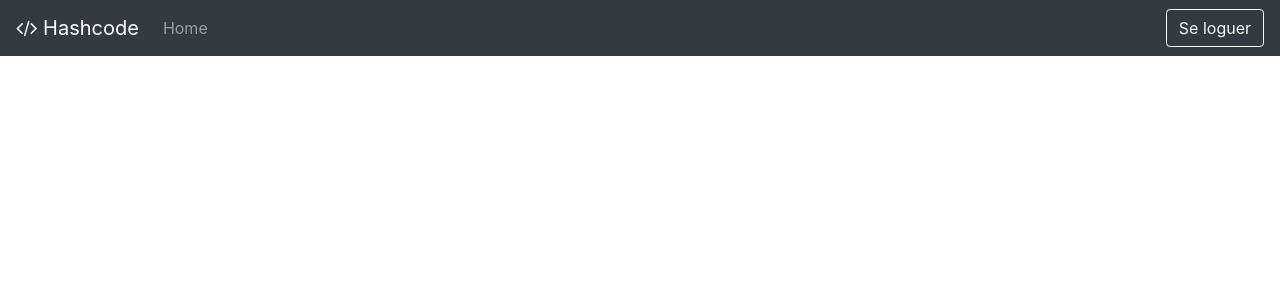
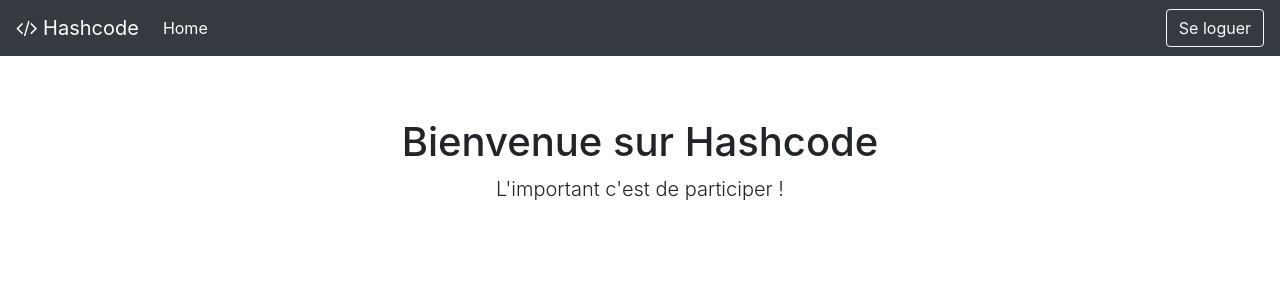
Before and after one commit to NicolasFuchs/Hashcode, an Angular app in the folder Implementation/frontend/: page /home in a window 1280 px wide. Before the commit this address led to /. Shown: the top 300 px of the page. Built offline with nearby package versions, Linux system fonts and the light colour scheme.

Commit message:
Ajout de la page de bienvenue

```diff
--- a/Implementation/frontend/src/app/app.module.ts
+++ b/Implementation/frontend/src/app/app.module.ts
@@ -9,13 +9,15 @@ import {HTTP_INTERCEPTORS, HttpClientModule} from '@angular/common/http';
 import {HeaderComponent} from './component/header/header.component';
 import {AuthenticationInterceptor} from './interceptor/authentication.interceptor';
 import {AuthenticationService} from './service/authentication.service';
+import {HomeComponent} from './component/home/home.component';
 
 
 @NgModule({
   declarations: [
     AppComponent,
     PersonComponent,
-    HeaderComponent
+    HeaderComponent,
+    HomeComponent
   ],
   imports: [
     BrowserModule,
--- a/Implementation/frontend/src/app/component/header/header.component.html
+++ b/Implementation/frontend/src/app/component/header/header.component.html
@@ -7,7 +7,7 @@
   <div class="collapse navbar-collapse" id="navbarCollapse">
     <ul class="navbar-nav mr-auto">
       <li class="nav-item">
-        <a class="nav-link" href="#">Home</a>
+        <a class="nav-link" routerLink="/home" routerLinkActive="active">Home</a>
       </li>
     </ul>
     <div *ngIf="isLogged()" class="profile-infos">
--- /dev/null
+++ b/Implementation/frontend/src/app/component/home/home.component.css
@@ -0,0 +1,4 @@
+.welcome-message {
+  padding: 3rem 1.5rem;
+  text-align: center;
+}
--- /dev/null
+++ b/Implementation/frontend/src/app/component/home/home.component.html
@@ -0,0 +1,6 @@
+<div class="container">
+  <div class="welcome-message">
+    <h1>Bienvenue sur Hashcode</h1>
+    <p class="lead">L'important c'est de participer !</p>
+  </div>
+</div>
```
Also changed, not shown: Implementation/frontend/src/app/app-routing.module.ts (+4 -4 lines), Implementation/frontend/src/app/component/home/home.component.ts (added, +9 -0 lines).
